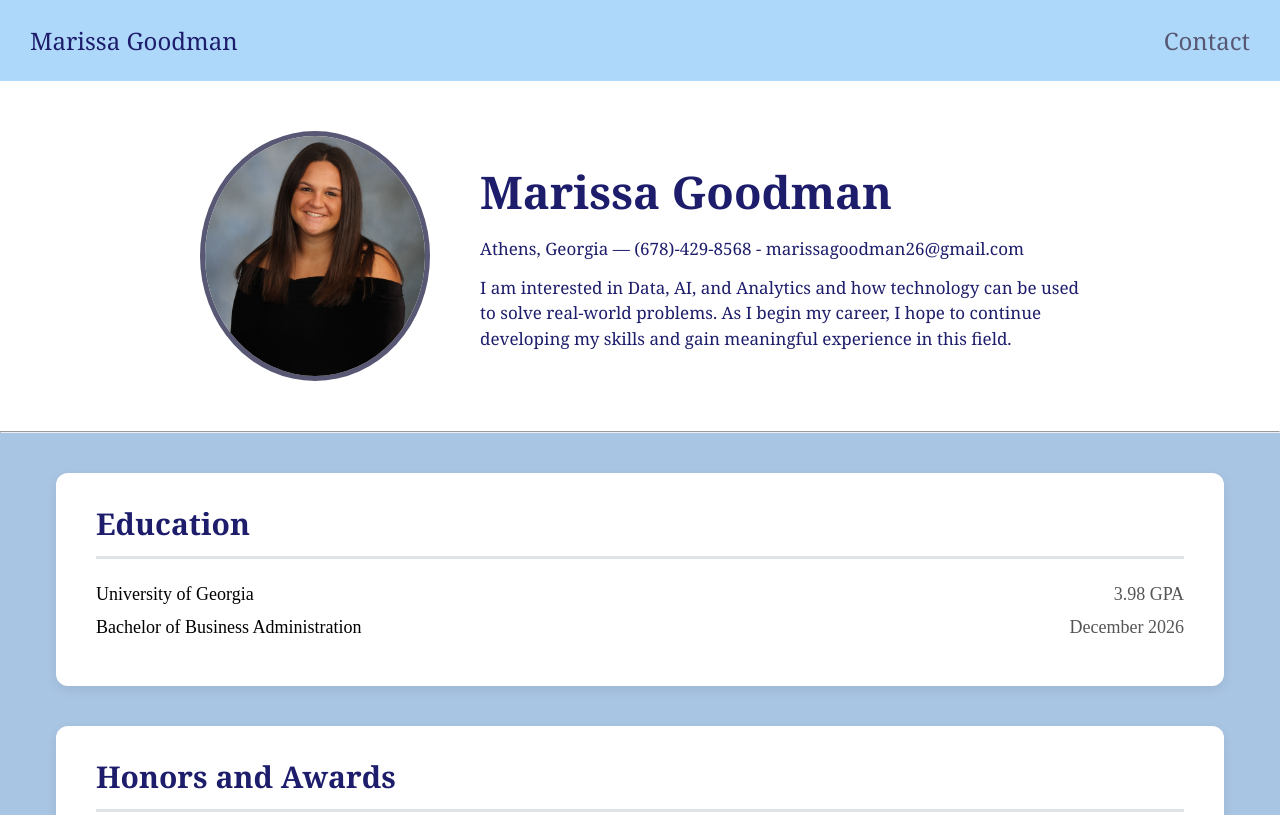
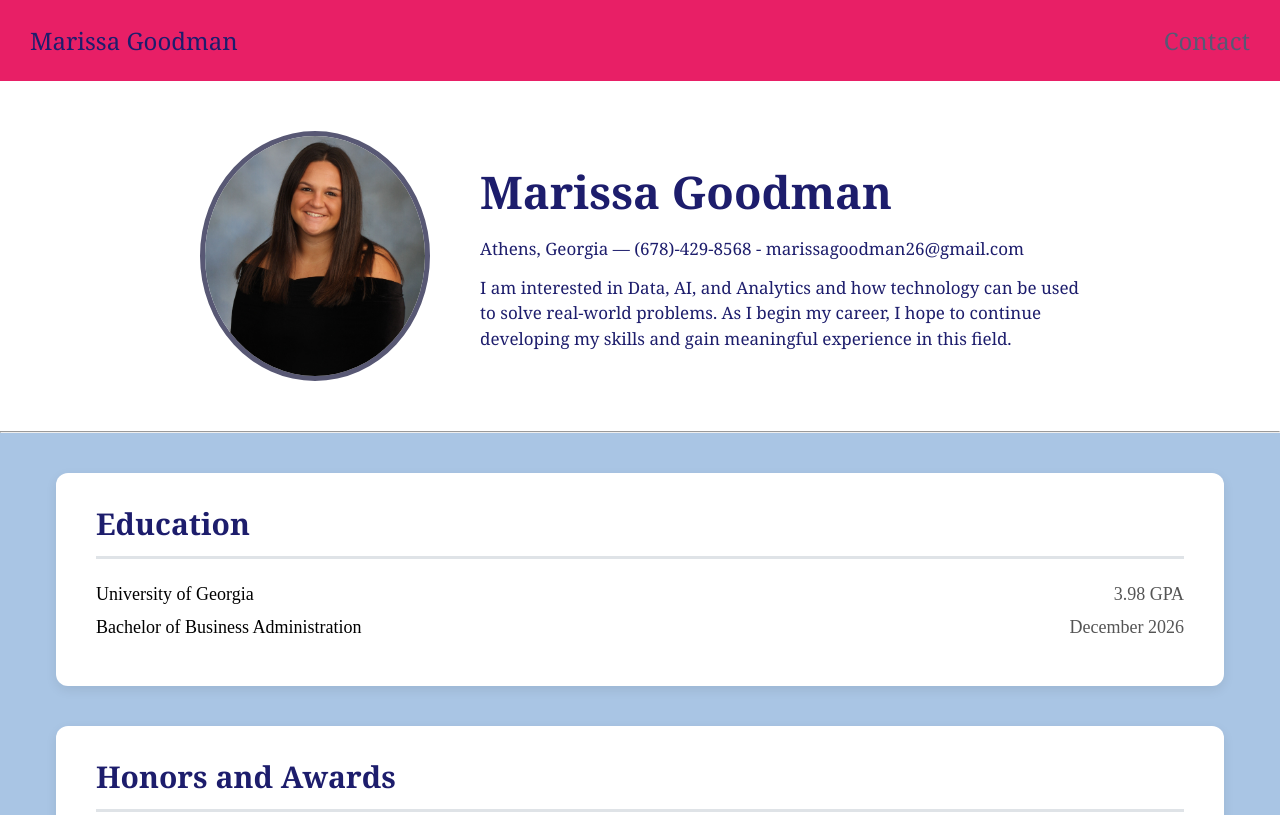
Before and after one commit to mg38563/mg38563.github.io, a website: page index.html in a window 1280 px wide. Shown: the top 815 px of the page. Drawn offline with Linux system fonts and the light colour scheme; a web font is replaced by a local one.

Commit message:
updated color 5

```diff
--- a/css/style.css
+++ b/css/style.css
@@ -8,7 +8,7 @@ nav {
     font-family: Georgia, serif;
     font-size: 24px;
     text-align: center;
-    background-color: rgb(174, 216, 249);
+    background-color: rgb(232, 31, 102);
     display: flex;
     justify-content: space-between;
     margin: 0;
```
